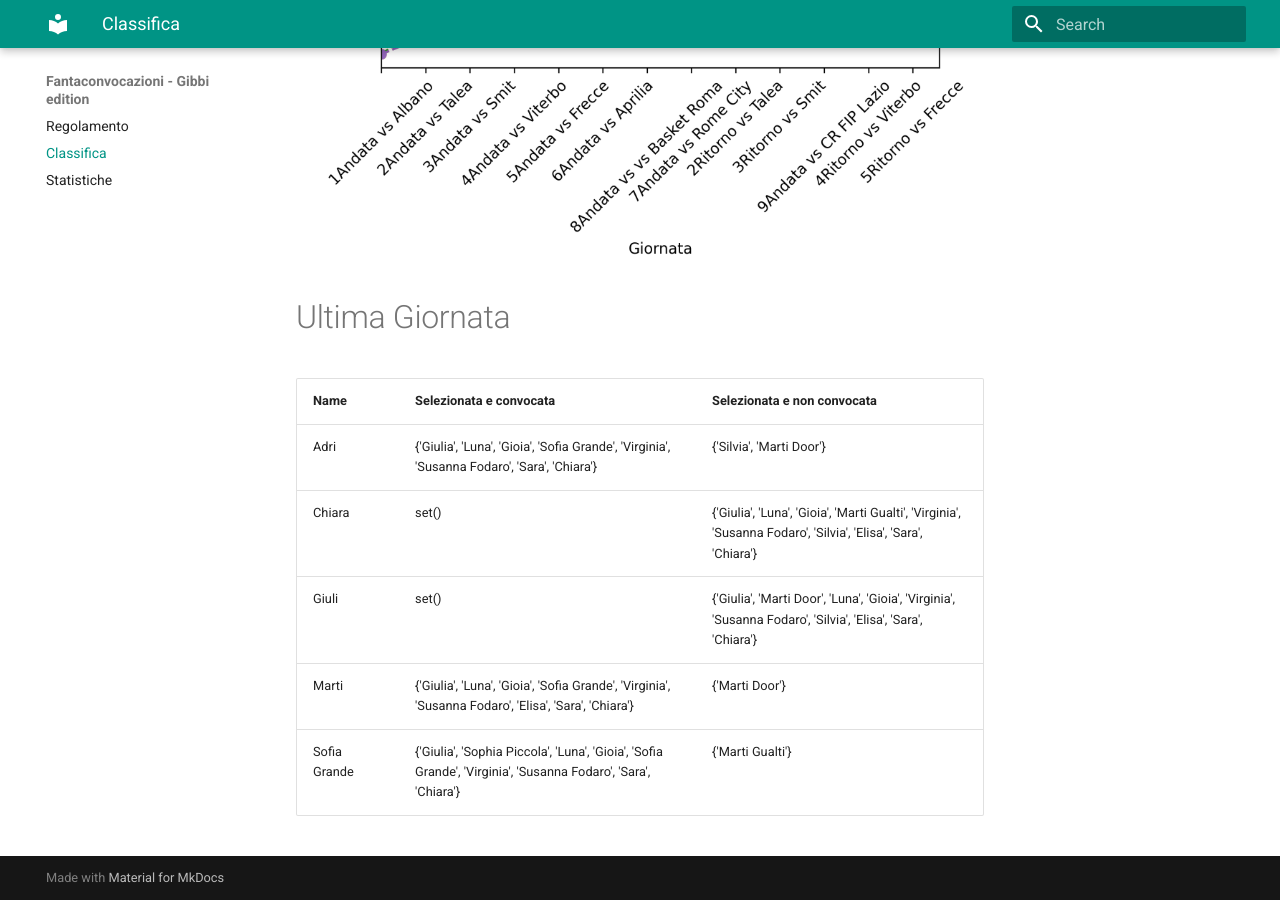
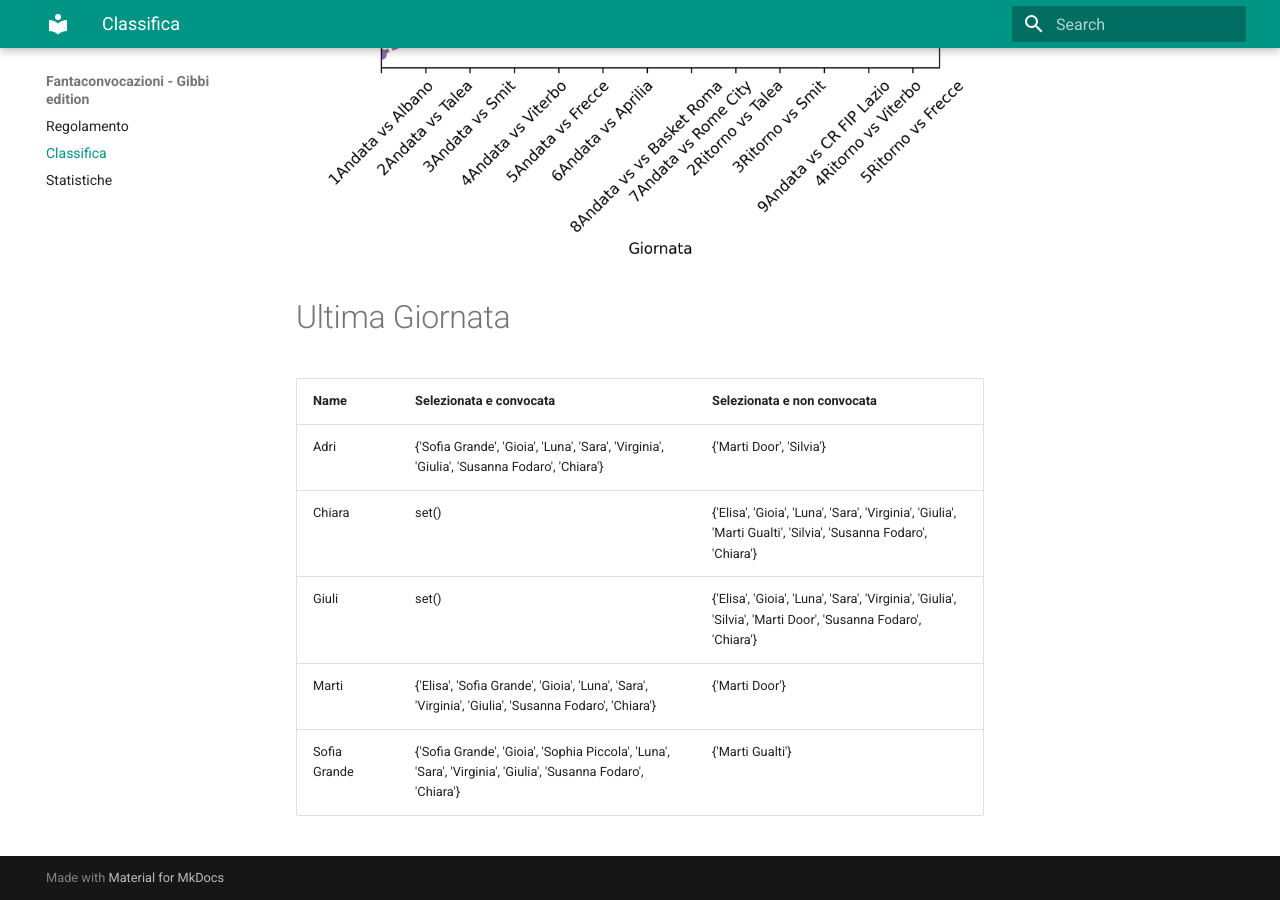
Before and after one commit to martinig94/fantagibbi, an MkDocs documentation site: the page built from docs/Classifica.md, in a window 1280 px wide and 900 px high, scrolled down 851 px. Built offline with MkDocs 1.6.1 and Material for MkDocs 9.7.7, drawn with Linux system fonts in a browser that asks for light colours.

Commit message:
Auto-update from main.py

```diff
--- a/docs/Classifica.md
+++ b/docs/Classifica.md
@@ -18,9 +18,9 @@
 <!-- START_TABLE CORRECT -->
 | Name         | Selezionata e convocata                                                                                       | Selezionata e non convocata                                                                                    |
 |:-------------|:--------------------------------------------------------------------------------------------------------------|:---------------------------------------------------------------------------------------------------------------|
-| Adri         | {'Giulia', 'Luna', 'Gioia', 'Sofia Grande', 'Virginia', 'Susanna Fodaro', 'Sara', 'Chiara'}                   | {'Silvia', 'Marti Door'}                                                                                       |
-| Chiara       | set()                                                                                                         | {'Giulia', 'Luna', 'Gioia', 'Marti Gualti', 'Virginia', 'Susanna Fodaro', 'Silvia', 'Elisa', 'Sara', 'Chiara'} |
-| Giuli        | set()                                                                                                         | {'Giulia', 'Marti Door', 'Luna', 'Gioia', 'Virginia', 'Susanna Fodaro', 'Silvia', 'Elisa', 'Sara', 'Chiara'}   |
-| Marti        | {'Giulia', 'Luna', 'Gioia', 'Sofia Grande', 'Virginia', 'Susanna Fodaro', 'Elisa', 'Sara', 'Chiara'}          | {'Marti Door'}                                                                                                 |
-| Sofia Grande | {'Giulia', 'Sophia Piccola', 'Luna', 'Gioia', 'Sofia Grande', 'Virginia', 'Susanna Fodaro', 'Sara', 'Chiara'} | {'Marti Gualti'}                                                                                               |
+| Adri         | {'Sofia Grande', 'Gioia', 'Luna', 'Sara', 'Virginia', 'Giulia', 'Susanna Fodaro', 'Chiara'}                   | {'Marti Door', 'Silvia'}                                                                                       |
+| Chiara       | set()                                                                                                         | {'Elisa', 'Gioia', 'Luna', 'Sara', 'Virginia', 'Giulia', 'Marti Gualti', 'Silvia', 'Susanna Fodaro', 'Chiara'} |
+| Giuli        | set()                                                                                                         | {'Elisa', 'Gioia', 'Luna', 'Sara', 'Virginia', 'Giulia', 'Silvia', 'Marti Door', 'Susanna Fodaro', 'Chiara'}   |
+| Marti        | {'Elisa', 'Sofia Grande', 'Gioia', 'Luna', 'Sara', 'Virginia', 'Giulia', 'Susanna Fodaro', 'Chiara'}          | {'Marti Door'}                                                                                                 |
+| Sofia Grande | {'Sofia Grande', 'Gioia', 'Sophia Piccola', 'Luna', 'Sara', 'Virginia', 'Giulia', 'Susanna Fodaro', 'Chiara'} | {'Marti Gualti'}                                                                                               |
 <!-- END_TABLE CORRECT -->
```
